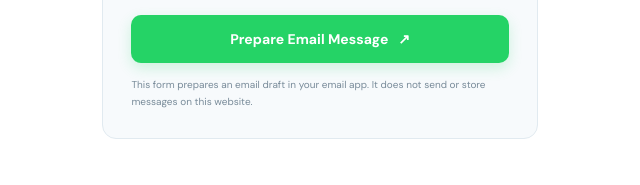
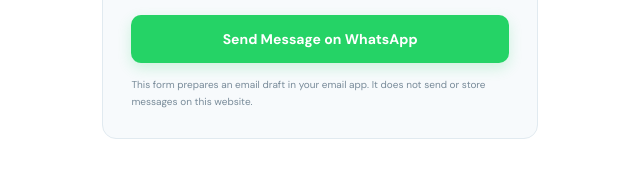
Before and after one commit to amit764u/portfolio, a plain HTML site: page index.html in a window 1280 px wide. Shown: the part 5268-5453 px from the top of the page, 627-1267 px from the left. Drawn offline with Linux system fonts and the light colour scheme.

Commit message:
Change button text to 'Send Message on WhatsApp'

```diff
--- a/index.html
+++ b/index.html
@@ -99,7 +99,11 @@
           <label for="visitorName">Your name</label><input id="visitorName" name="name" required placeholder="Enter your name" />
           <label for="visitorEmail">Your email</label><input id="visitorEmail" name="email" type="email" required placeholder="name@example.com" />
           <label for="visitorMessage">How can we collaborate?</label><textarea id="visitorMessage" name="message" rows="4" required placeholder="Write a short message"></textarea>
-          <button class="button button-primary" type="submit">Prepare Email Message <span>↗</span></button>
+
+<button class="button button-primary" type="submit">
+  Send Message on WhatsApp
+</button>
+
           <p class="form-note" id="formNote">This form prepares an email draft in your email app. It does not send or store messages on this website.</p>
         </form>
       </div>
```
